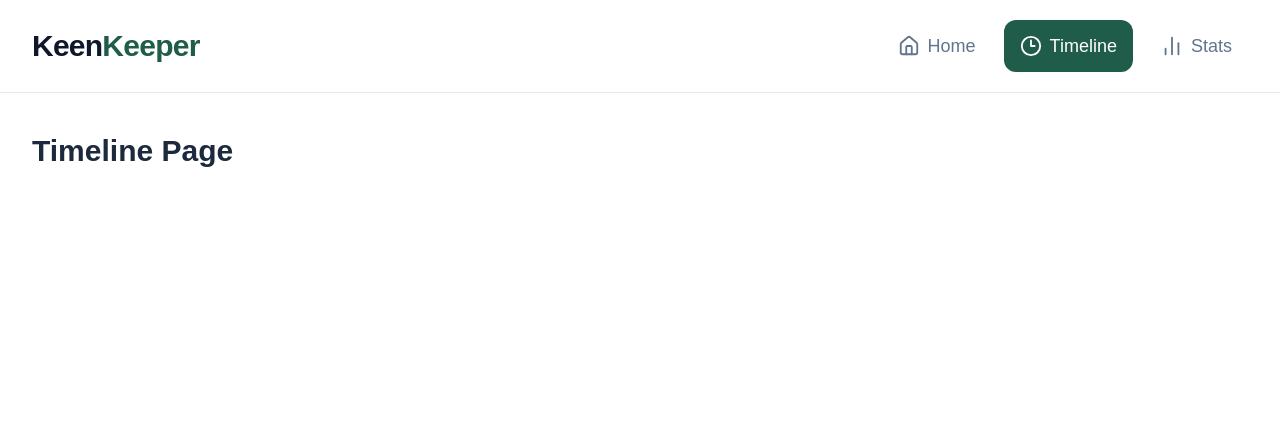
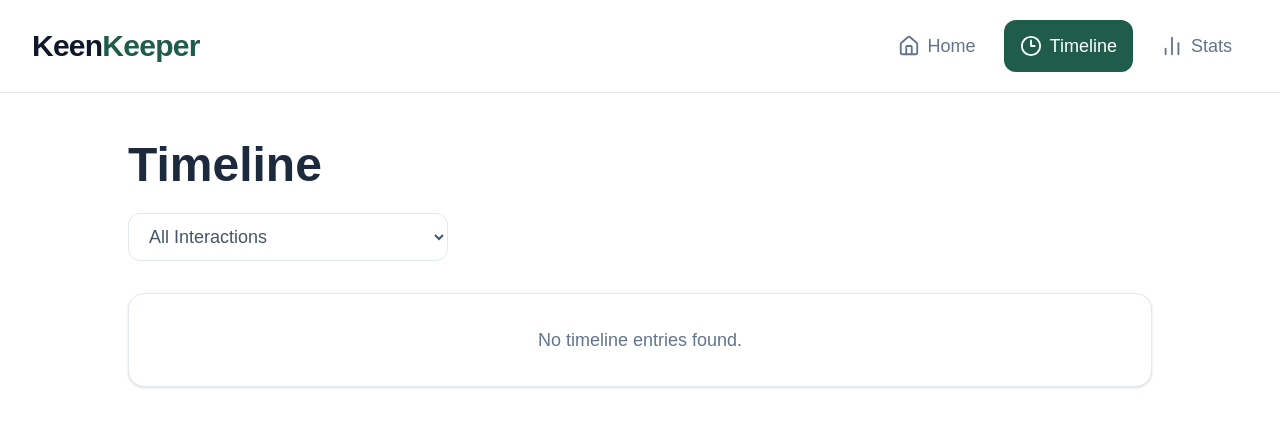
Before and after one commit to Tariqul-stack/KeenKeeper, a Next.js app: page /timeline in a window 1280 px wide. Shown: the top 426 px of the page. Built offline with nearby package versions, Linux system fonts and the light colour scheme.

Commit message:
add Quick Check-In with toast notifications and timeline storage

```diff
--- a/package.json
+++ b/package.json
@@ -14,7 +14,8 @@
     "next": "16.2.3",
     "react": "19.2.4",
     "react-dom": "19.2.4",
-    "react-icons": "^5.6.0"
+    "react-icons": "^5.6.0",
+    "sonner": "^2.0.7"
   },
   "devDependencies": {
     "@tailwindcss/postcss": "^4",
--- a/src/app/friends/[id]/page.jsx
+++ b/src/app/friends/[id]/page.jsx
@@ -9,6 +9,7 @@ import {
 } from "lucide-react";
 import Image from "next/image";
 import { notFound } from "next/navigation";
+import QuickCheckIn from "@/components/QuickCheckIn";
 
 const FriendDetailsPage = async ({ params }) => {
   const { id } = await params;
@@ -136,34 +137,7 @@ const FriendDetailsPage = async ({ params }) => {
             </p>
           </div>
 
-          <div className="rounded-2xl border border-slate-100 bg-white p-6 shadow-sm">
-            <h2 className="text-2xl font-bold text-[#1F5C4A]">
-              Quick Check-In
-            </h2>
-
-            <div className="mt-6 grid grid-cols-1 gap-4 md:grid-cols-3">
-              <button className="rounded-2xl border border-slate-200 p-8 text-center transition hover:bg-slate-50">
-                <Phone className="mx-auto text-[#1F5C4A]" size={34} />
-                <span className="mt-4 block text-2xl font-medium text-slate-700">
-                  Call
-                </span>
-              </button>
-
-              <button className="rounded-2xl border border-slate-200 p-8 text-center transition hover:bg-slate-50">
-                <MessageSquare className="mx-auto text-[#1F5C4A]" size={34} />
-                <span className="mt-4 block text-2xl font-medium text-slate-700">
-                  Text
-                </span>
-              </button>
-
-              <button className="rounded-2xl border border-slate-200 p-8 text-center transition hover:bg-slate-50">
-                <Video className="mx-auto text-[#1F5C4A]" size={34} />
-                <span className="mt-4 block text-2xl font-medium text-slate-700">
-                  Video
-                </span>
-              </button>
-            </div>
-          </div>
+          <QuickCheckIn friend={friend} />
         </div>
       </div>
     </main>
--- a/src/app/layout.js
+++ b/src/app/layout.js
@@ -1,5 +1,6 @@
 import "./globals.css";
 import NavBar from "@/components/NavBar";
+import { Toaster } from "sonner";
 
 export const metadata = {
   title: "KeenKeeper",
@@ -12,6 +13,7 @@ export default function RootLayout({ children }) {
       <body>
         <NavBar />
         {children}
+          <Toaster position="top-right" richColors />
       </body>
     </html>
   );
--- a/src/app/timeline/page.jsx
+++ b/src/app/timeline/page.jsx
@@ -1,7 +1,87 @@
-export default function TimelinePage() {
+"use client";
+
+import { useEffect, useMemo, useState } from "react";
+import { Phone, MessageSquare, Video } from "lucide-react";
+import { getTimelineEntries } from "@/lib/timelineStorage";
+
+const TimelinePage = () => {
+  const [entries, setEntries] = useState([]);
+  const [filter, setFilter] = useState("all");
+
+  useEffect(() => {
+    const storedEntries = getTimelineEntries();
+    setEntries(storedEntries);
+  }, []);
+
+  const filteredEntries = useMemo(() => {
+    if (filter === "all") return entries;
+    return entries.filter((entry) => entry.type === filter);
+  }, [entries, filter]);
+
+  const formatDate = (dateString) => {
+    return new Date(dateString).toLocaleDateString("en-US", {
+      month: "long",
+      day: "numeric",
+      year: "numeric",
+    });
+  };
+
+  const getIcon = (type) => {
+    if (type === "call") {
+      return <Phone className="text-[#1F5C4A]" size={28} />;
+    }
+    if (type === "text") {
+      return <MessageSquare className="text-[#1F5C4A]" size={28} />;
+    }
+    return <Video className="text-[#1F5C4A]" size={28} />;
+  };
+
   return (
-    <main className="mx-auto max-w-7xl px-4 py-10 sm:px-6 lg:px-8">
-      <h1 className="text-3xl font-bold text-slate-800">Timeline Page</h1>
+    <main className="px-4 py-12 sm:px-6 lg:px-8">
+      <div className="mx-auto max-w-5xl">
+        <h1 className="text-5xl font-extrabold text-slate-800">Timeline</h1>
+
+        <div className="mt-6">
+          <select
+            value={filter}
+            onChange={(e) => setFilter(e.target.value)}
+            className="w-full max-w-xs rounded-xl border border-slate-200 bg-white px-4 py-3 text-lg text-slate-600 outline-none"
+          >
+            <option value="all">All Interactions</option>
+            <option value="call">Call</option>
+            <option value="text">Text</option>
+            <option value="video">Video</option>
+          </select>
+        </div>
+
+        <div className="mt-8 space-y-4">
+          {filteredEntries.length === 0 ? (
+            <div className="rounded-2xl border border-slate-200 bg-white p-8 text-center text-lg text-slate-500 shadow-sm">
+              No timeline entries found.
+            </div>
+          ) : (
+            filteredEntries.map((entry) => (
+              <div
+                key={entry.id}
+                className="flex items-center gap-4 rounded-2xl border border-slate-200 bg-white px-5 py-5 shadow-sm"
+              >
+                <div>{getIcon(entry.type)}</div>
+
+                <div>
+                  <h3 className="text-2xl font-semibold text-[#1F5C4A]">
+                    {entry.title}
+                  </h3>
+                  <p className="mt-1 text-lg text-slate-500">
+                    {formatDate(entry.date)}
+                  </p>
+                </div>
+              </div>
+            ))
+          )}
+        </div>
+      </div>
     </main>
   );
-}
+};
+
+export default TimelinePage;
--- a/src/components/Banner.jsx
+++ b/src/components/Banner.jsx
@@ -1,7 +1,7 @@
 import { Plus } from "lucide-react";
 
 const summaryData = [
-  { id: 1, value: "10", label: "Total Friends" },
+  { id: 1, value: "12", label: "Total Friends" },
   { id: 2, value: "3", label: "On Track" },
   { id: 3, value: "6", label: "Need Attention" },
   { id: 4, value: "12", label: "Interactions This Month" },
--- /dev/null
+++ b/src/components/QuickCheckIn.jsx
@@ -0,0 +1,63 @@
+"use client";
+
+import { Phone, MessageSquare, Video } from "lucide-react";
+import { toast } from "sonner";
+import { saveTimelineEntry } from "@/lib/timelineStorage";
+
+const QuickCheckIn = ({ friend }) => {
+  const handleInteraction = (type) => {
+    const capitalizedType = type.charAt(0).toUpperCase() + type.slice(1);
+
+    const newEntry = {
+      id: crypto.randomUUID(),
+      friendId: friend.id,
+      friendName: friend.name,
+      type,
+      title: `${capitalizedType} with ${friend.name}`,
+      date: new Date().toISOString(),
+    };
+
+    saveTimelineEntry(newEntry);
+    toast.success(`${capitalizedType} with ${friend.name} logged`);
+  };
+
+  return (
+    <div className="rounded-2xl border border-slate-100 bg-white p-6 shadow-sm">
+      <h2 className="text-2xl font-bold text-[#1F5C4A]">Quick Check-In</h2>
+
+      <div className="mt-6 grid grid-cols-1 gap-4 md:grid-cols-3">
+        <button
+          onClick={() => handleInteraction("call")}
+          className="rounded-2xl border border-slate-200 p-8 text-center transition hover:bg-slate-50"
+        >
+          <Phone className="mx-auto text-[#1F5C4A]" size={34} />
+          <span className="mt-4 block text-2xl font-medium text-slate-700">
+            Call
+          </span>
+        </button>
+
+        <button
+          onClick={() => handleInteraction("text")}
+          className="rounded-2xl border border-slate-200 p-8 text-center transition hover:bg-slate-50"
+        >
+          <MessageSquare className="mx-auto text-[#1F5C4A]" size={34} />
+          <span className="mt-4 block text-2xl font-medium text-slate-700">
+            Text
+          </span>
+        </button>
+
+        <button
+          onClick={() => handleInteraction("video")}
+          className="rounded-2xl border border-slate-200 p-8 text-center transition hover:bg-slate-50"
+        >
+          <Video className="mx-auto text-[#1F5C4A]" size={34} />
+          <span className="mt-4 block text-2xl font-medium text-slate-700">
+            Video
+          </span>
+        </button>
+      </div>
+    </div>
+  );
+};
+
+export default QuickCheckIn;
--- /dev/null
+++ b/src/lib/timelineStorage.js
@@ -0,0 +1,20 @@
+export const getTimelineEntries = () => {
+  if (typeof window === "undefined") return [];
+
+  const storedEntries = localStorage.getItem("keenkeeper-timeline");
+  return storedEntries ? JSON.parse(storedEntries) : [];
+};
+
+export const saveTimelineEntry = (entry) => {
+  if (typeof window === "undefined") return;
+
+  const existingEntries = getTimelineEntries();
+  const updatedEntries = [entry, ...existingEntries];
+
+  localStorage.setItem("keenkeeper-timeline", JSON.stringify(updatedEntries));
+};
+
+export const getFilteredEntries = (entries, filter) => {
+  if (filter === "all") return entries;
+  return entries.filter((entry) => entry.type === filter);
+};
```
Also changed, not shown: 1 other file (tests, documents, lock files or other folders).
